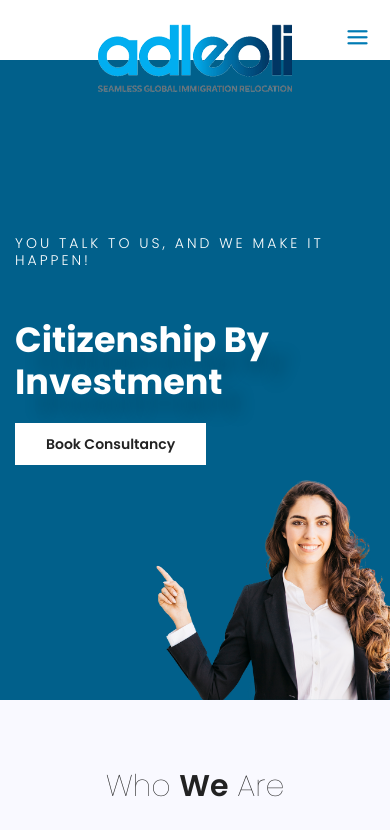
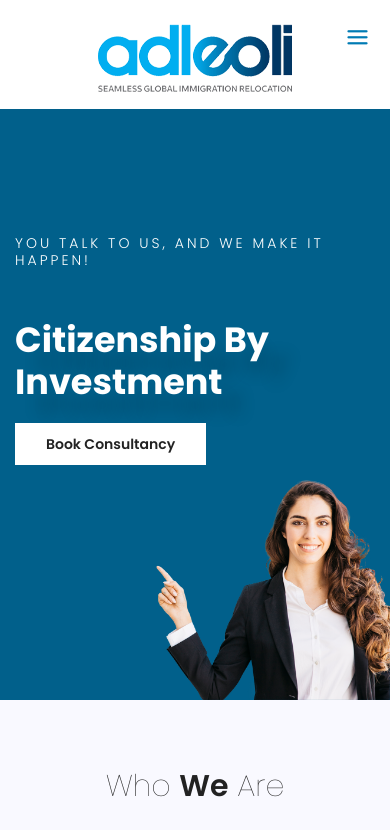
Before and after one commit to Donstesh/Adleoli-Website, a plain HTML site: page index.html in a window 390 px wide. Shown: the top 830 px of the page. Drawn offline with nearby package versions, Linux system fonts and the light colour scheme; some packages are replaced by stand-ins of ours.

Commit message:
style change

```diff
--- a/css/main.css
+++ b/css/main.css
@@ -1914,7 +1914,7 @@ h1, h2, h3, h4, h5, h6 {
 @media (max-width: 414px) {
   .header-top .menu-top-middle {
     justify-content: center !important;
-    padding-bottom: 60px;
+    background-color: #fff;
   }
 }
 
```
